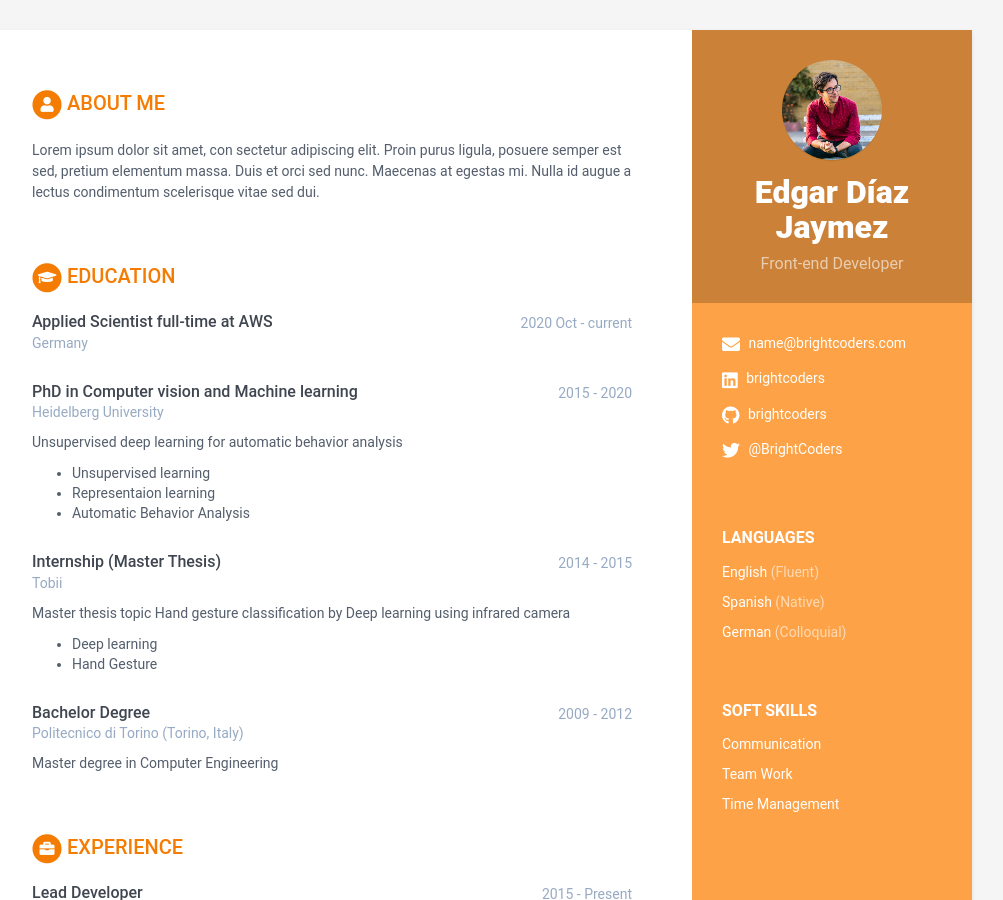
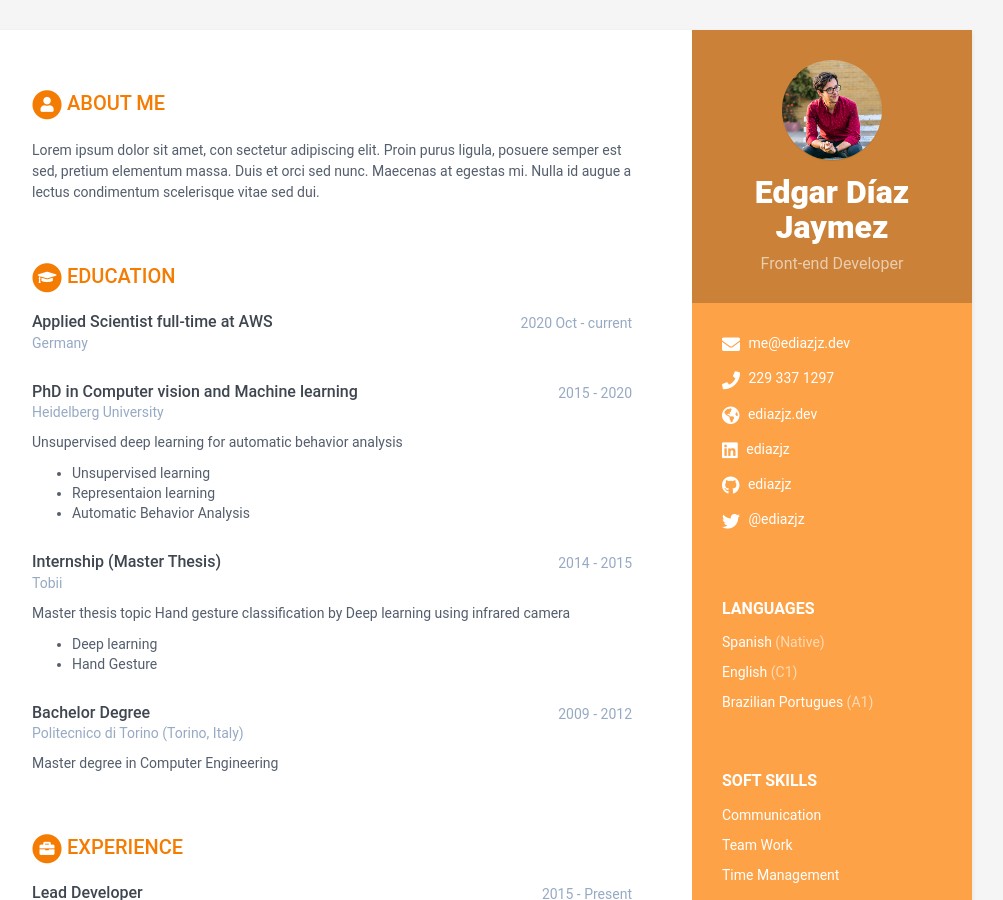
Before and after one commit to ediazjz/resume, a Jekyll site: the page built from index.html, in a window 1280 px wide and 900 px high. Shown: the whole window, without its empty margins (168-1171 px from the left). Built offline with Jekyll 4.4.1, drawn with Linux system fonts in a browser that asks for light colours.

Commit message:
Add Languages

```diff
--- a/_data/data.yml
+++ b/_data/data.yml
@@ -12,28 +12,28 @@ sidebar:
   avatar: profile.png # Colocar una imagen con tu foto de 100x100 pixels dentro de /assets/images
 
   # Actualiza tus datos de contacto
-  email: name@brightcoders.com
-  phone:
-  website: # No agregar http://
-  linkedin: brightcoders
-  github: brightcoders
+  email: me@ediazjz.dev
+  phone: 229 337 1297
+  website: ediazjz.dev
+  linkedin: ediazjz
+  github: ediazjz
   gitlab:
   bitbucket:
-  twitter: '@BrightCoders'
+  twitter: '@ediazjz'
   stack-overflow: # Number/Username, e.g. 123456/alandoe
   codewars:
   goodreads: # Number-Username, e.g. 123456-alandoe
 
   # Actualiza según los idiomas y nieles que tienes. Agrega o Elimina según sea necesario.
   languages:
-    - idiom: English
-      level: Fluent # Utiliza el resultado de tu examen oficial, o el nivel de acuerdo al modelo Dreyfus
-
     - idiom: Spanish
       level: Native # Utiliza el resultado de tu examen oficial, o el nivel de acuerdo al modelo Dreyfus
 
-    - idiom: German
-      level: Colloquial
+    - idiom: English
+      level: C1 # Utiliza el resultado de tu examen oficial, o el nivel de acuerdo al modelo Dreyfus
+
+    - idiom: Brazilian Portugues
+      level: A1
 
   # Registra aquí tus soft skills. Agrega o elimina según sea necesario
   interests:
```
